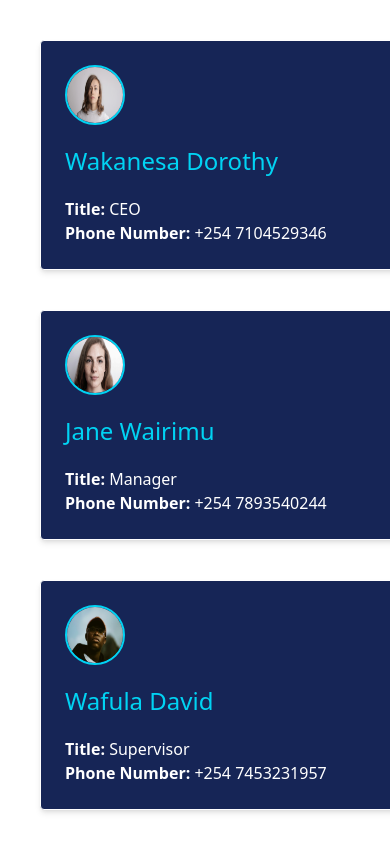
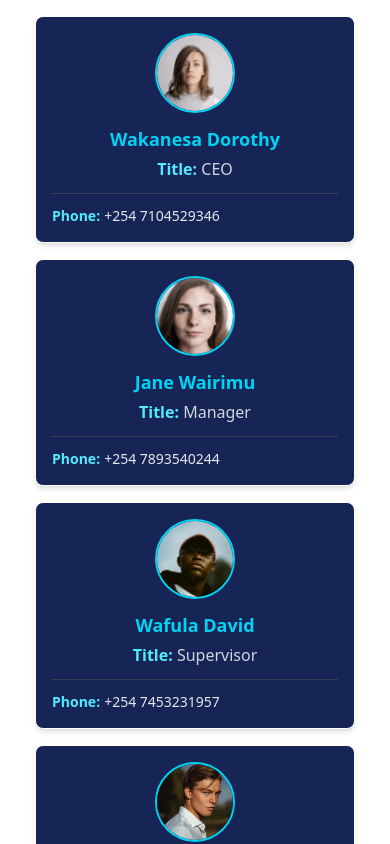
Before and after one commit to jeffkaberagithara-guru/Tasks, a React (Vite) app: page / in a window 390 px wide. Shown: the top 844 px of the page. Built offline with nearby package versions, Linux system fonts and the light colour scheme.

Commit message:
Enhanced business card layout with responsive design.

```diff
--- a/src/App.jsx
+++ b/src/App.jsx
@@ -2,14 +2,13 @@ import './App.css'
 import BusinessCard from './components/BusinessCard'
 
 function App() {
-
   return (
     <>
-      <div className='p-10 grid grid-cols-1 md:grid-cols-2 lg:grid-cols-4 gap-10'>
-      <BusinessCard name="Wakanesa Dorothy" title="CEO" image="/headshot1.jpg" phone="+254 7104529346" />
-      <BusinessCard name="Jane Wairimu" title="Manager" image="/headshot2.jpg" phone="+254 7893540244" />
-      <BusinessCard name="Wafula David" title="Supervisor" image="/headshot3.jpg" phone="+254 7453231957" />
-      <BusinessCard name="Bob Karanja" title="Clerk" image="/headshot4.jpg" phone="+254 7733696764" />
+      <div className='min-h-screen p-4 sm:p-6 lg:p-8 grid grid-cols-1 sm:grid-cols-2 lg:grid-cols-3 xl:grid-cols-4 gap-4 md:gap-6 lg:gap-8 place-items-center'>
+        <BusinessCard name="Wakanesa Dorothy" title="CEO" image="/headshot1.jpg" phone="+254 7104529346" />
+        <BusinessCard name="Jane Wairimu" title="Manager" image="/headshot2.jpg" phone="+254 7893540244" />
+        <BusinessCard name="Wafula David" title="Supervisor" image="/headshot3.jpg" phone="+254 7453231957" />
+        <BusinessCard name="Bob Karanja" title="Clerk" image="/headshot4.jpg" phone="+254 7733696764" />
       </div>
     </>
   )
--- a/src/components/BusinessCard.jsx
+++ b/src/components/BusinessCard.jsx
@@ -1,12 +1,25 @@
-function BusinessCard({name, title,image, phone}) {
+function BusinessCard({name, title, image, phone}) {
     return (
-        <div className="p-6 border rounded shadow-md w-90 bg-blue-950 text-white">
-            <img src={image} alt="Business Card Image" className="w-15 h-15 border-2 border-cyan-400 rounded-full mb-5" />
-            <h2 className="text-2xl text-cyan-400 mb-5">{name}</h2>
-            <h3><span className="font-bold">Title: </span> {title}</h3>
-            <p><span className="font-bold">Phone Number: </span>{phone}</p>
+        <div className="p-4 sm:p-5 w-full max-w-xs sm:max-w-sm border rounded-lg shadow-md hover:shadow-lg transition-all duration-300 bg-blue-950 text-white">
+            <div className="flex flex-col items-center text-center">
+                <img
+                    src={image}
+                    alt="Business Card Image"
+                    className="w-20 h-20 sm:w-24 sm:h-24 md:w-28 md:h-28 border-2 border-cyan-400 rounded-full object-cover mb-3 sm:mb-4"
+                />
+                <h2 className="text-lg sm:text-xl md:text-2xl font-bold text-cyan-400 mb-1 sm:mb-2 truncate w-full">{name}</h2>
+                <h3 className="text-base sm:text-lg text-gray-300 mb-3 sm:mb-4">
+                    <span className="font-semibold text-cyan-300">Title:</span> {title}
+                </h3>
+            </div>
+            <div className="pt-3 sm:pt-4 border-t border-gray-700">
+                <p className="text-sm sm:text-base md:text-lg break-words">
+                    <span className="font-bold text-cyan-300">Phone:</span>
+                    <span className="ml-1 text-gray-200">{phone}</span>
+                </p>
+            </div>
         </div>
     )
- }
+}
 
 export default BusinessCard
```
Also changed, not shown: 1 other file (tests, documents, lock files or other folders).
